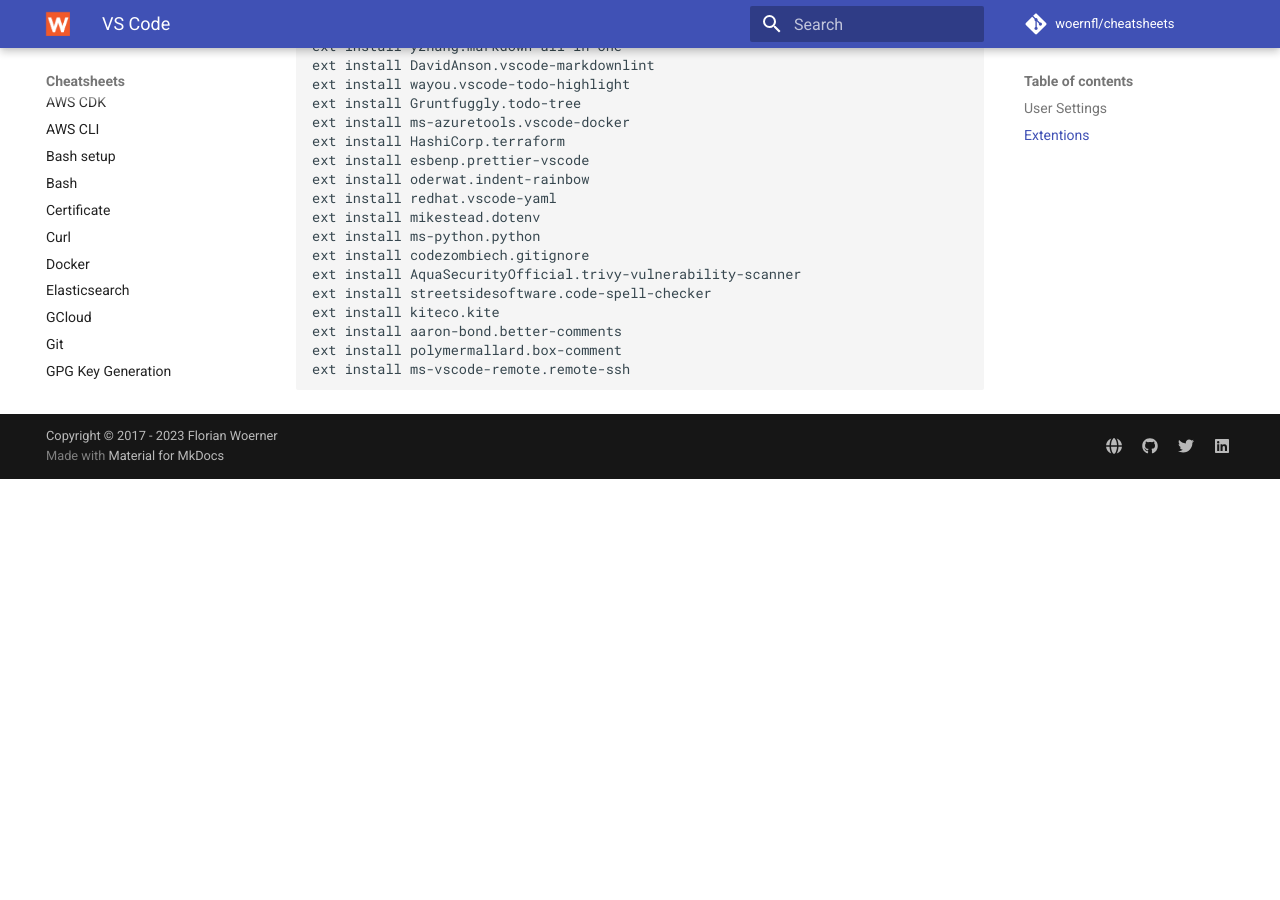
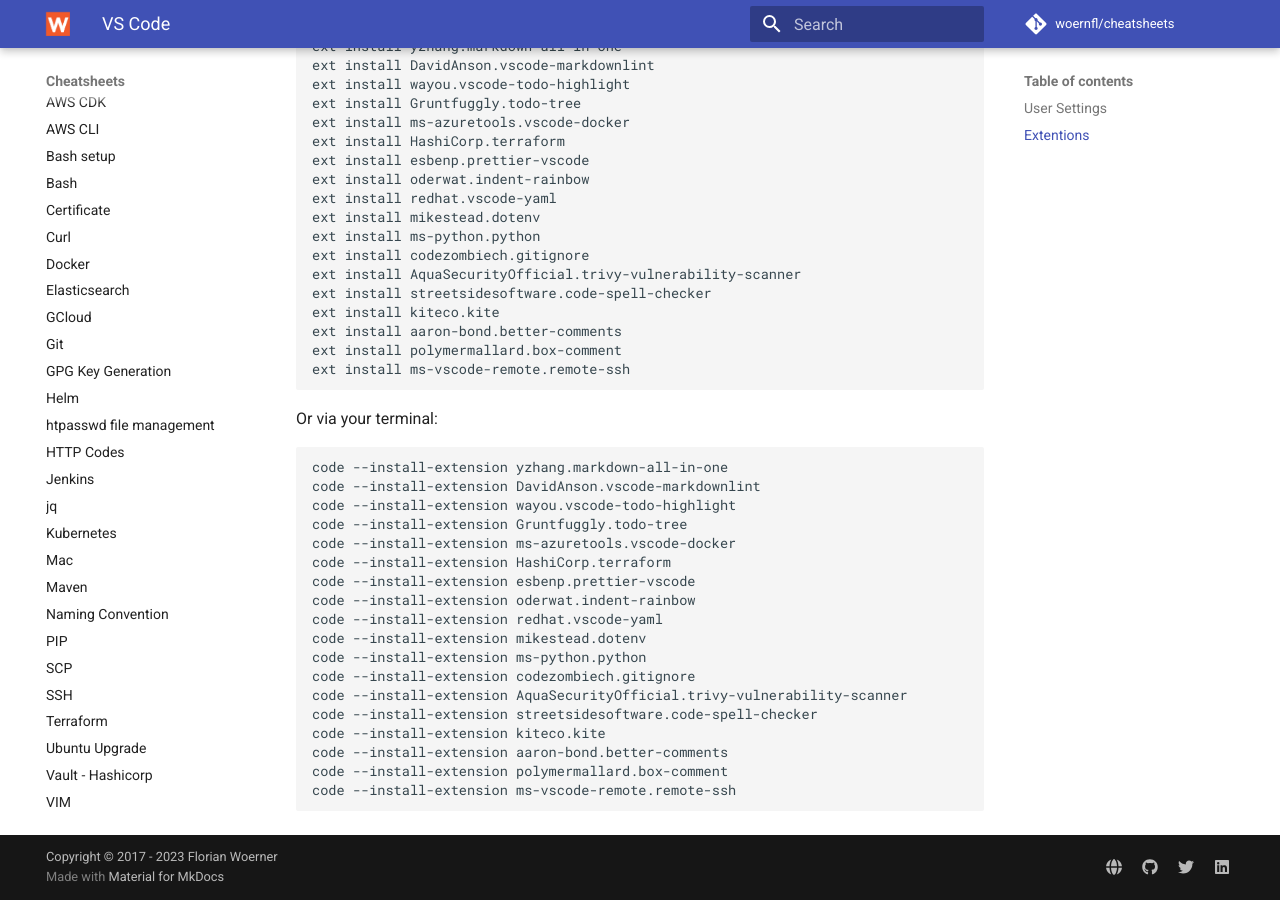
Before and after one commit to woernfl/cheatsheets, an MkDocs documentation site: the page built from docs/vs-code.md, in a window 1280 px wide and 900 px high, scrolled down 1682 px. Built offline with MkDocs 1.6.1 and Material for MkDocs 9.7.7, drawn with Linux system fonts in a browser that asks for light colours; comment, search, counter and statistics services are not loaded; before the commit the page ends 2161 px from its top, so only the background shows below that.

Commit message:
Update vs-code.md

````diff
--- a/docs/vs-code.md
+++ b/docs/vs-code.md
@@ -85,3 +85,26 @@
 ext install polymermallard.box-comment
 ext install ms-vscode-remote.remote-ssh
 ```
+
+Or via your terminal:
+
+```bash
+code --install-extension yzhang.markdown-all-in-one
+code --install-extension DavidAnson.vscode-markdownlint
+code --install-extension wayou.vscode-todo-highlight
+code --install-extension Gruntfuggly.todo-tree
+code --install-extension ms-azuretools.vscode-docker
+code --install-extension HashiCorp.terraform
+code --install-extension esbenp.prettier-vscode
+code --install-extension oderwat.indent-rainbow
+code --install-extension redhat.vscode-yaml
+code --install-extension mikestead.dotenv
+code --install-extension ms-python.python
+code --install-extension codezombiech.gitignore
+code --install-extension AquaSecurityOfficial.trivy-vulnerability-scanner
+code --install-extension streetsidesoftware.code-spell-checker
+code --install-extension kiteco.kite
+code --install-extension aaron-bond.better-comments
+code --install-extension polymermallard.box-comment
+code --install-extension ms-vscode-remote.remote-ssh
+```
````
